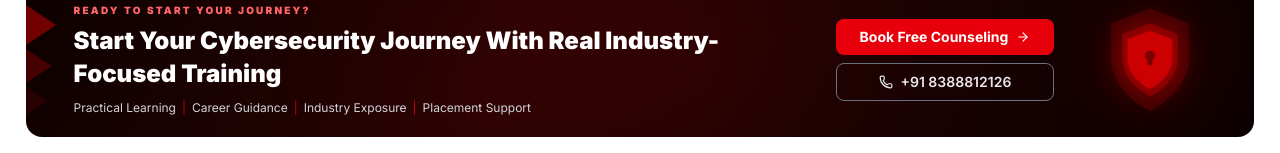
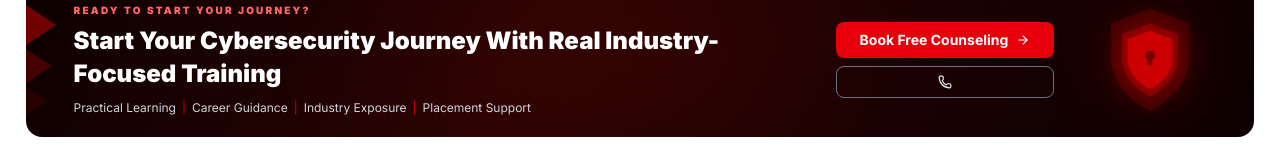
Before and after one commit to d3addmandal/academy.cybera1global, a Next.js app: page / in a window 1280 px wide. Shown: the part 2677-2830 px from the top of the page. Built offline with nearby package versions, Linux system fonts and the light colour scheme.

Commit message:
number change

```diff
--- a/src/sections/home/FinalCTA.tsx
+++ b/src/sections/home/FinalCTA.tsx
@@ -14,7 +14,7 @@ export default function FinalCTA({ cta, phone }: Props) {
   const subtext  = cta?.subtext       ?? "Practical Learning | Career Guidance | Industry Exposure | Placement Support";
   const primary  = cta?.primaryButton ?? { text: "Book Free Counseling", href: "/contact" };
   const bgImage  = cta?.bgImage ?? "";
-  const callNumber = phone ?? "+91 8388812126";
+  const callNumber = phone ?? "";
   const telHref = `tel:${callNumber.replace(/\s/g, "")}`;
 
   return (
```
